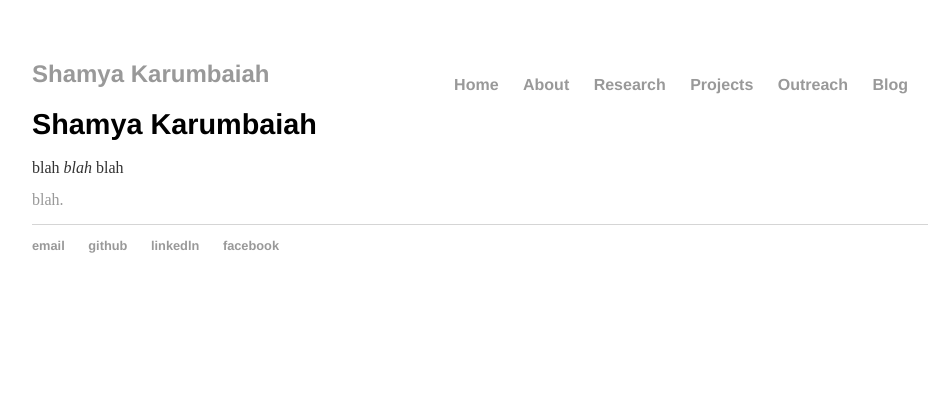
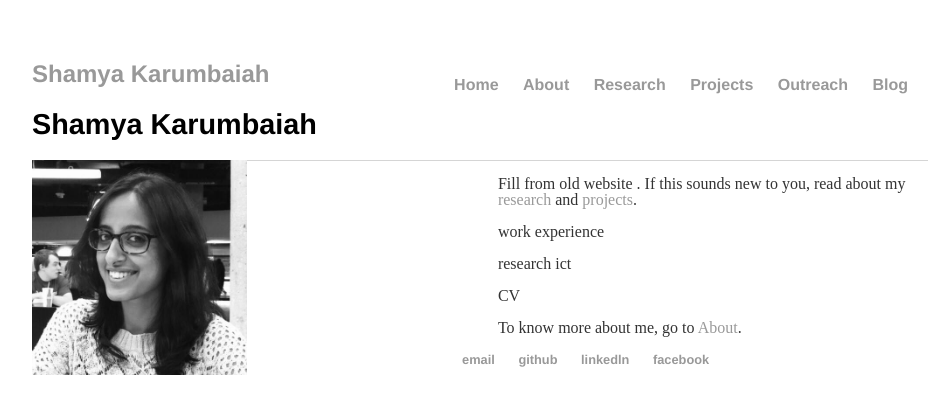
Before and after one commit to Shamya/shamyatest.github.io, a Jekyll site: the page built from index.html, in a window 1280 px wide. Shown: the top 414 px of the page, without its empty margins (160-1098 px from the left). Built offline with Jekyll 4.4.1, drawn with Linux system fonts in a browser that asks for light colours.

Commit message:
Update index.html

```diff
--- a/index.html
+++ b/index.html
@@ -2,8 +2,15 @@
 layout: default
 title: Shamya Karumbaiah
 ---
-<div class="blurb">
-        <h1>Shamya Karumbaiah</h1>
-	<p>blah  <em>blah</em> blah </p>
-	<p><a href="/about">blah.</a></p>
-</div><!-- /.blurb -->
+<h1>Shamya Karumbaiah</h1>
+<div class="section1">
+  <img src="/images/shamya.jpg" height=50% width=50%></img>
+</div>
+
+<div class="section2">
+  <p>Fill from old website . If this sounds new to you, read about my <a href="/research">research</a> and <a href="/projects">projects</a>. </p>
+  <p>work experience</p>
+  <p>research ict</p>
+  <p>CV</p>
+  <p>To know more about me, go to <a href ="/about">About</a>.</p>
+</div>
```
